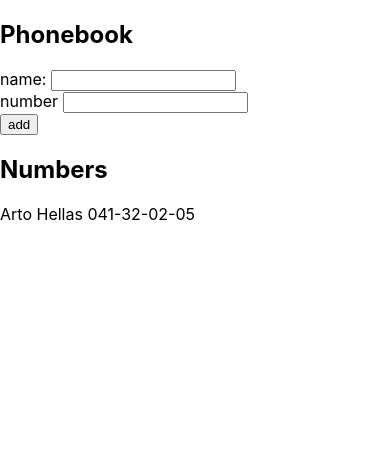
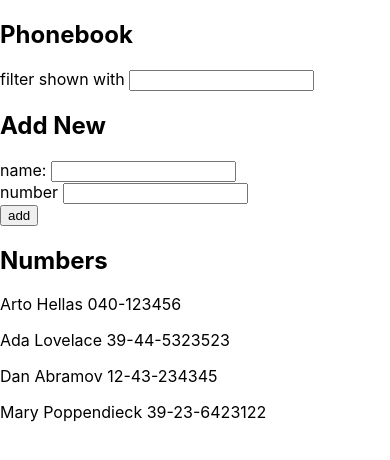
Before and after one commit to reda97dz/fullstackopen-exercises, a React (Create React App) app in the folder Part 2/phonebook/: page / in a window 390 px wide. Shown: the top 460 px of the page. Built offline with nearby package versions, Linux system fonts and the light colour scheme.

Commit message:
2.9*: The Phonebook Step4

```diff
--- a/Part 2/phonebook/src/App.js
+++ b/Part 2/phonebook/src/App.js
@@ -1,12 +1,17 @@
 import React, { useState } from 'react'
 
 const App = () => {
-  const [ persons, setPersons ] = useState([
-    { name: 'Arto Hellas', number: '041-32-02-05' }
+  const [persons, setPersons] = useState([
+    { name: 'Arto Hellas', number: '040-123456' },
+    { name: 'Ada Lovelace', number: '39-44-5323523' },
+    { name: 'Dan Abramov', number: '12-43-234345' },
+    { name: 'Mary Poppendieck', number: '39-23-6423122' }
   ])
+
   const [ newName, setNewName ] = useState('')
   const [ newNumber, setNewNumber] = useState('')
-
+  const [personsToShow, setPersonsToShow] = useState(persons)
+  const [newFilter, setFilter] = useState('')
   const handleNameChange = (event) => {
     setNewName(event.target.value)
   }
@@ -35,15 +40,27 @@
       window.alert(`A person with the number ${nameObject.number} already exists`)
     }else{
       setPersons(persons.concat(nameObject))
+      setPersonsToShow(persons)
     }
 
     setNewName('')
     setNewNumber('')
   }
 
+  const handleFilterChange = (event) => {
+    setFilter(event.target.value)
+    const regex = new RegExp(newFilter, 'i')
+    const filteredPersons = () => persons.filter(person => person.name.match(regex))
+    setPersonsToShow(filteredPersons)
+}
+
   return (
     <div>
       <h2>Phonebook</h2>
+      <div>
+          filter shown with <input value={newFilter} onChange={handleFilterChange} />
+      </div>
+      <h2>Add New</h2>
       <form onSubmit={addName}>
         <div>
           name: <input value={newName} onChange={handleNameChange} />
@@ -56,7 +73,7 @@
         </div>
       </form>
       <h2>Numbers</h2>
-      {persons.map(person =>
+      {personsToShow.map(person =>
         <p key={person.number}>{person.name} {person.number}</p>)}
     </div>
   )
```
